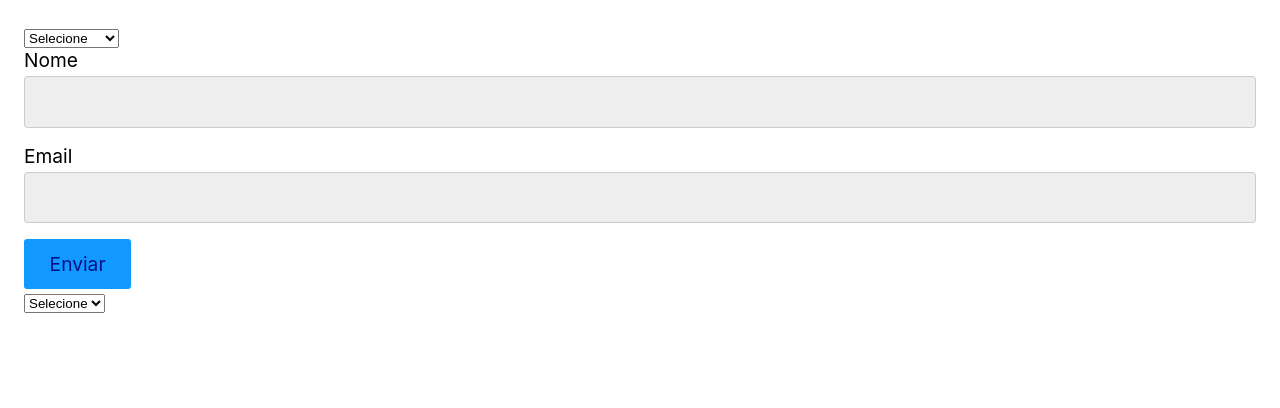
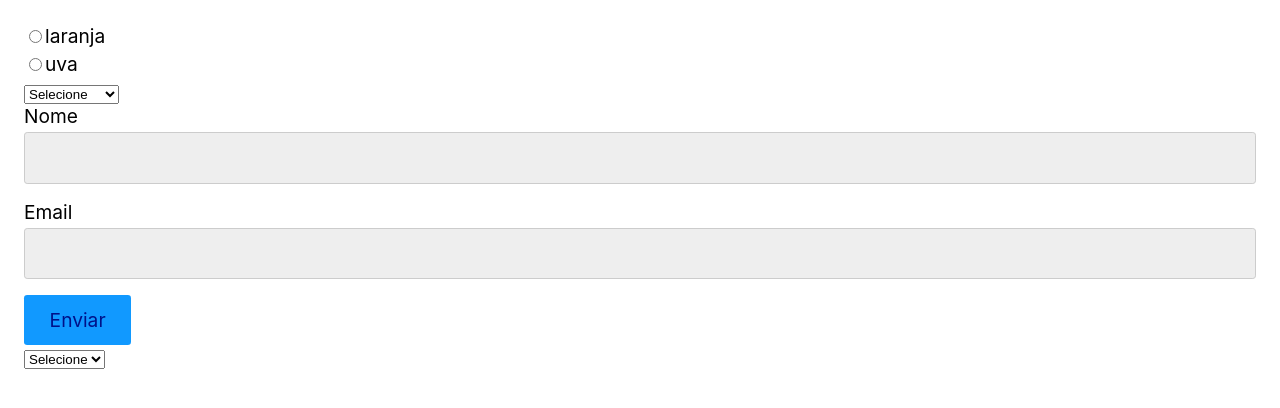
Before and after one commit to GabeGreison/reactApp, a React (Create React App) app in the folder meuapp/: page / in a window 1280 px wide. Shown: the top 408 px of the page. Built offline with nearby package versions, Linux system fonts and the light colour scheme.

Commit message:
Radio Components

```diff
--- a/meuapp/src/App.js
+++ b/meuapp/src/App.js
@@ -1,28 +1,30 @@
 import React from "react";
 import Input from "./Form/Input";
+import Radio from "./Form/Radio";
 import { Select } from "./Form/Select";
 
 const App = () => {
   const [nome, setNome] = React.useState("");
   const [email, setEmail] = React.useState("");
   const [produto, setProduto] = React.useState("");
+  const [cor, setCor] = React.useState("");
+  const [fruta, setFruta] = React.useState("");
   return (
     <form>
+      <Radio options={["laranja", "uva"]} value={fruta} setValue={setFruta} />
       <Select
         options={["Smartphone", "Notebook", "Desktop"]}
         value={produto}
         setValue={setProduto}
         required
-        nome="produtos"
       />
       <Input id="nome" label="Nome" value={nome} setValue={setNome} required />
       <Input id="email" label="Email" value={email} setValue={setEmail} />
       <button>Enviar</button>
       <Select
         options={["verde", "azul", "vermelho"]}
-        value={produto}
-        setValue={setProduto}
-        nome="cor"
+        value={cor}
+        setValue={setCor}
       />
     </form>
   );
--- /dev/null
+++ b/meuapp/src/Form/Radio.js
@@ -0,0 +1,22 @@
+import React from "react";
+
+const Radio = ({ options, value, setValue, ...props }) => {
+  return (
+    <>
+      {options.map((option) => (
+        <label key={option}>
+          <input
+            type="radio"
+            value={option}
+            checked={value === option}
+            onChange={({ target }) => setValue(target.value)}
+            {...props}
+          />
+          {option}
+        </label>
+      ))}
+    </>
+  );
+};
+
+export default Radio;
```
